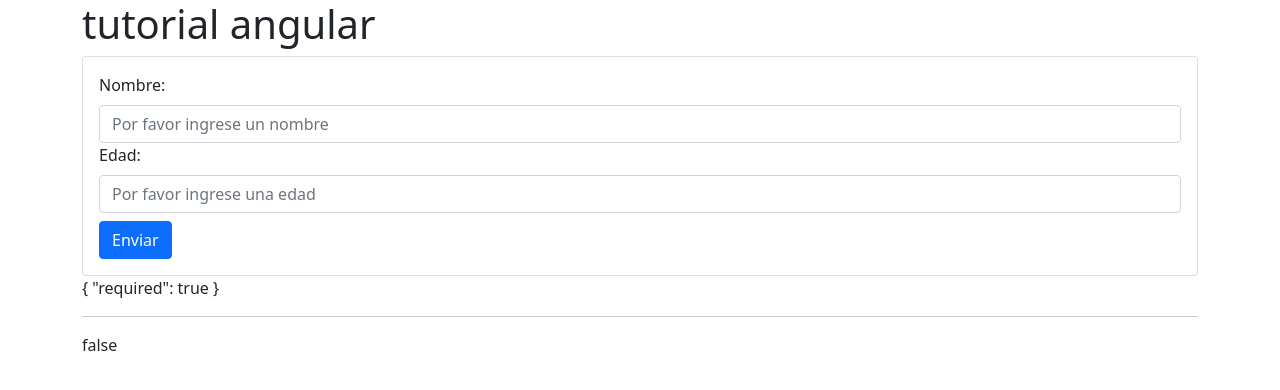
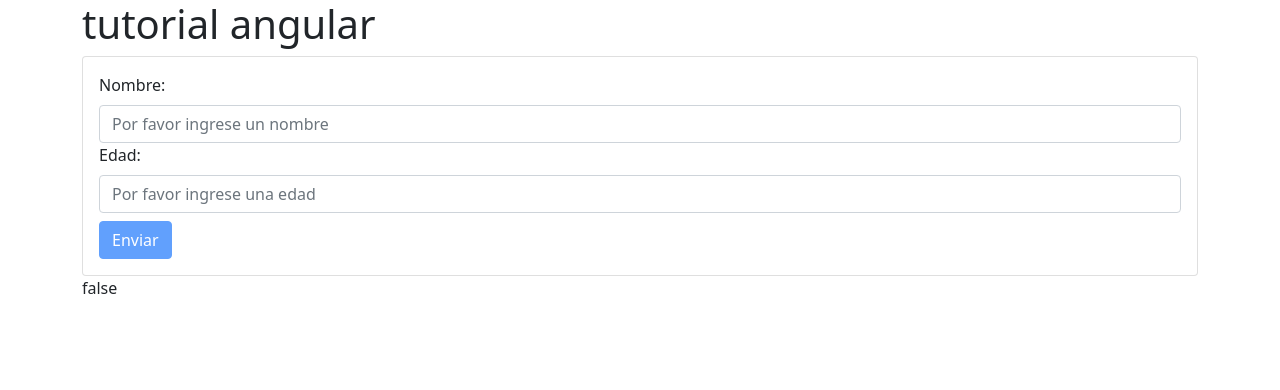
Before and after one commit to SebsMusicLive/Tutorial_angular, an Angular app: page / in a window 1280 px wide. Shown: the top 390 px of the page. Built offline with nearby package versions, Linux system fonts and the light colour scheme.

Commit message:
clase 15

```diff
--- a/src/app/formulario2/formulario2.component.html
+++ b/src/app/formulario2/formulario2.component.html
@@ -1,6 +1,6 @@
 <div class="card">
     <div class="card-body">
-        <form (ngSubmit)="procesar()">
+        <form (ngSubmit)="procesar()" #formContact="ngForm">
             <div>
                 <label for="" class="form-label">Nombre:</label>
                 <input type="text" name="nombre" class="form-control" placeholder="Por favor ingrese un nombre" [(ngModel)]="persona.nombre" required #name="ngModel">
@@ -19,13 +19,9 @@
                 </div>
             </div>
 
-            <button class="btn btn-primary mt-2">Enviar</button>
+            <button class="btn btn-primary mt-2" [disabled]="formContact.invalid">Enviar</button>
         </form>
     </div>
 </div>
 
-{{ name.errors | json }}
-
-<hr>
-
-{{ name.valid }}
+{{ formContact.valid }}
```
